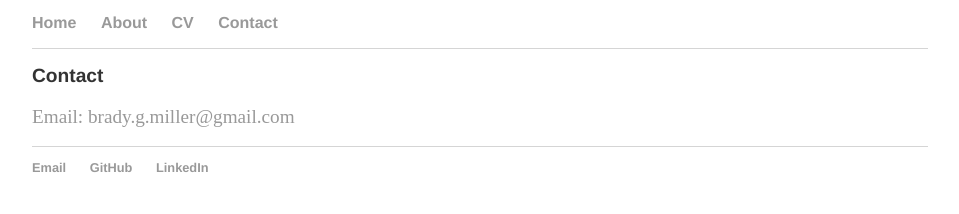
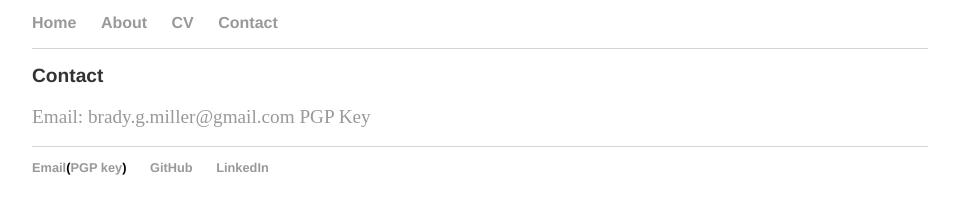
Before and after one commit to bradymiller/bradymiller.github.io, a Jekyll site: the page built from contact/index.md, in a window 1280 px wide. Shown: the part 135-349 px from the top of the page, without its empty margins (160-1119 px from the left). Built offline with Jekyll 4.4.1, drawn with Linux system fonts in a browser that asks for light colours.

Commit message:
added link to pgp key

```diff
--- a/_layouts/default.html
+++ b/_layouts/default.html
@@ -22,7 +22,7 @@
     </div><!-- /.container -->
     <footer>
       <ul>
-        <li><a href="mailto:brady.g.miller@gmail.com">Email</a></li>
+        <li><a href="mailto:brady.g.miller@gmail.com">Email</a>(<a href="https://pgp.mit.edu/pks/lookup?op=get&search=0x27DEF05B1A8A6D4F">PGP key</a>)</li>
         <li><a href="https://github.com/bradymiller">GitHub</a></li>
         <li><a href="https://www.linkedin.com/in/brady-miller-b807b61b">LinkedIn</a></li>
       </ul>
--- a/contact/index.md
+++ b/contact/index.md
@@ -4,4 +4,4 @@ title: Brady Miller
 ---
 ## Contact
 
-[Email: brady.g.miller@gmail.com](mailto:brady.g.miller@gmail.com)
+[Email: brady.g.miller@gmail.com](mailto:brady.g.miller@gmail.com) [PGP Key](https://pgp.mit.edu/pks/lookup?op=get&search=0x27DEF05B1A8A6D4F)
```
